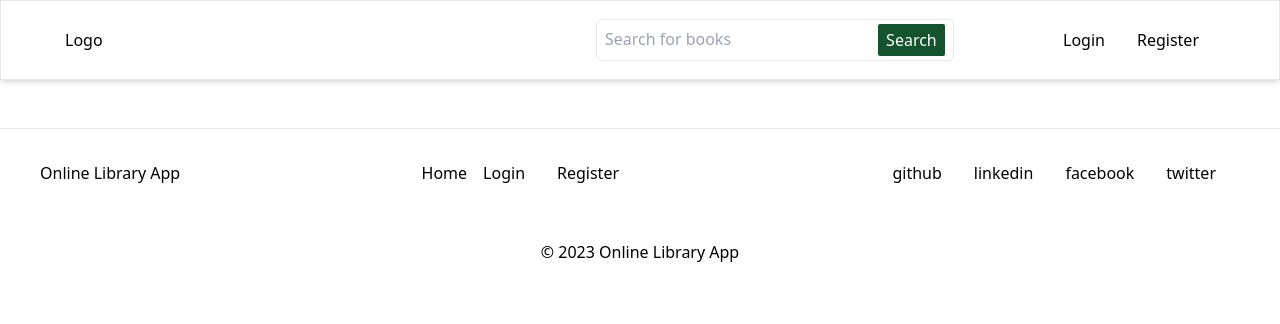
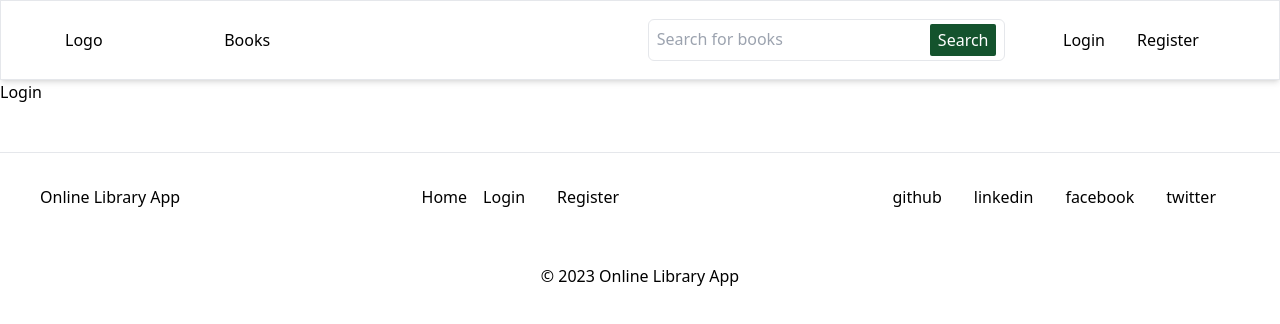
Before and after one commit to Evaristekanova/bookStore-fn, a React (Vite) app: page /login in a window 1280 px wide. Shown: the top 324 px of the page. Built offline with nearby package versions, Linux system fonts and the light colour scheme.

Commit message:
add books snd login template placeholder

```diff
--- a/src/components/Books.tsx
+++ b/src/Pages/Books.tsx
@@ -1,4 +1,4 @@
-import BookCard from "./BookCard";
+import BookCard from "../components/BookCard";
 const Books = () => {
   return (
     <>
--- /dev/null
+++ b/src/Pages/Login.tsx
@@ -0,0 +1,7 @@
+const Login = () => {
+  return (
+    <div>Login</div>
+  )
+}
+
+export default Login
--- a/src/components/Navbar.tsx
+++ b/src/components/Navbar.tsx
@@ -4,6 +4,7 @@ const Navbar = () => {
   return (
     <div className="flex items-center h-20 border shadow-md justify-between sticky top-0 z-20 bg-white">
       <div className="mx-16">Logo</div>
+      <Link to="/books">Books</Link>
       <div className="flex ml-[20rem] w-[28%] border py-1 px-2 rounded-md">
         <input
           type="text"
--- a/src/main.tsx
+++ b/src/main.tsx
@@ -4,7 +4,8 @@ import { BrowserRouter as Router, Routes, Route } from "react-router-dom";
 import App from "./App.tsx";
 import Navbar from "./components/Navbar.tsx";
 import Footer from "./components/Footer.tsx";
-import Books from "./components/Books.tsx";
+import Books from "./Pages/Books.tsx";
+import Login from "./Pages/Login.tsx";
 import "./index.css";
 
 ReactDOM.createRoot(document.getElementById("root")!).render(
@@ -14,6 +15,7 @@ ReactDOM.createRoot(document.getElementById("root")!).render(
       <Routes>
         <Route path="/" Component={App} />
         <Route path="/books" Component={Books} />
+        <Route path="/login" Component={Login} />
       </Routes>
       <Footer />
     </Router>
```
